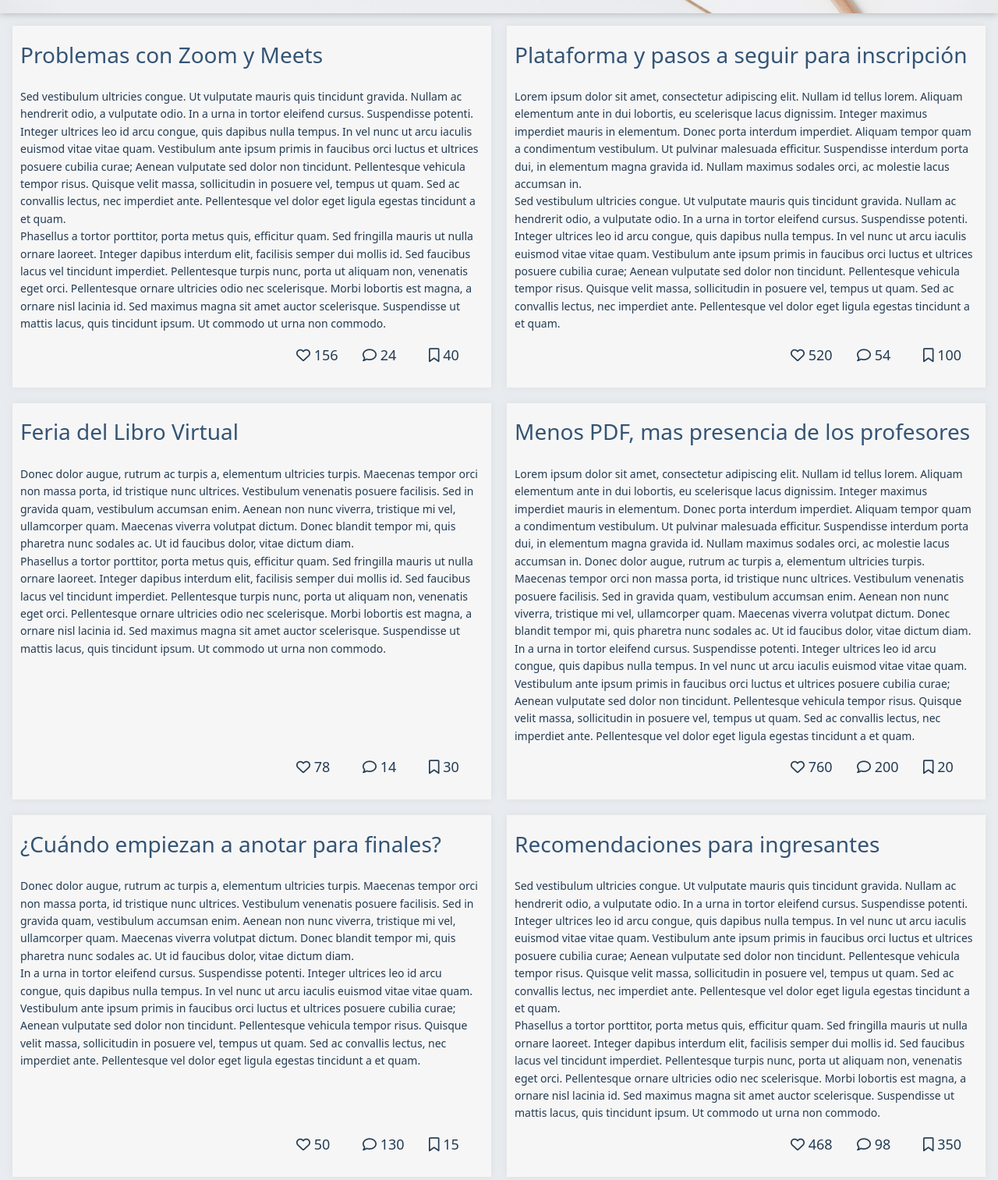
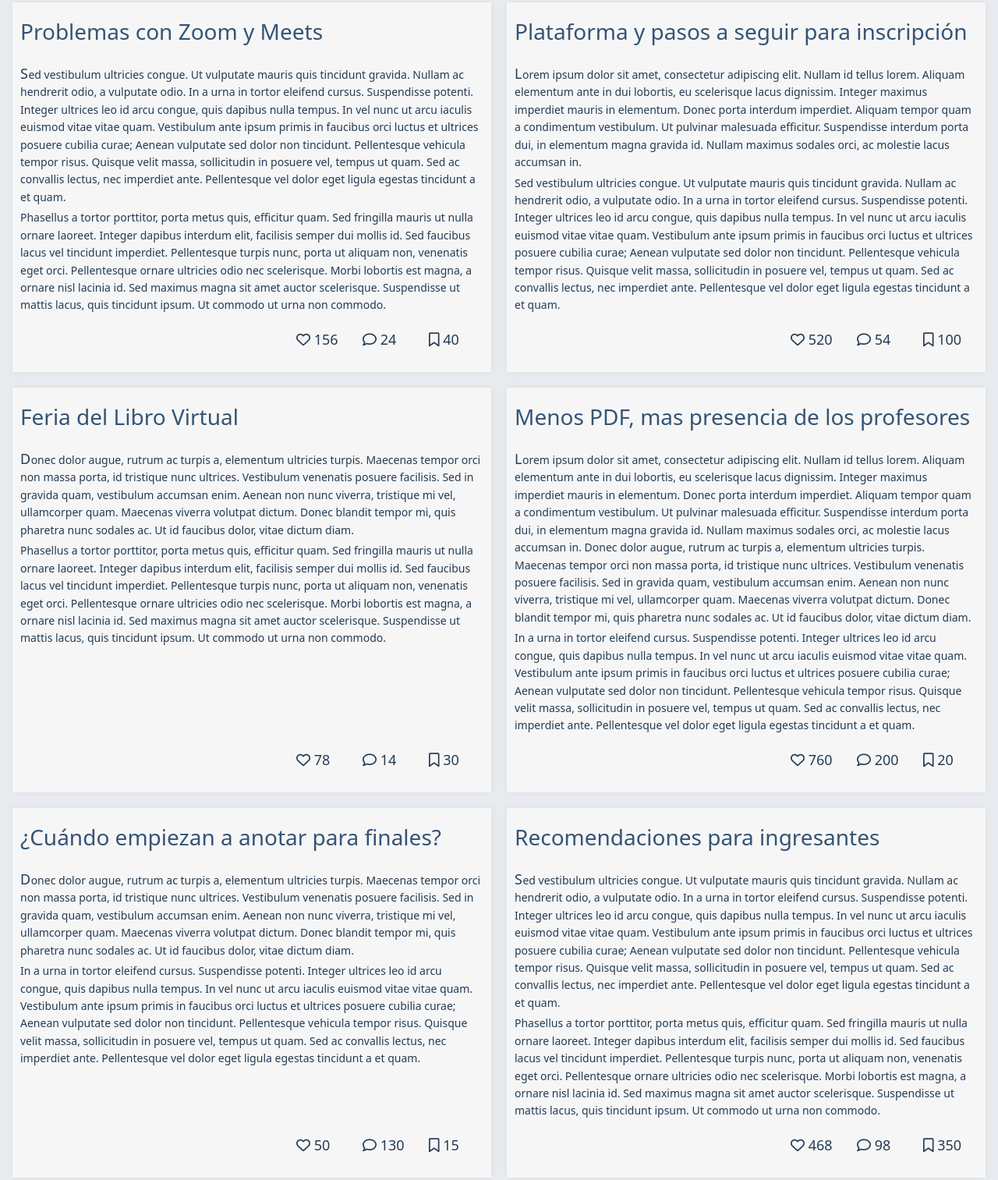
Before and after one commit to Nlezcano733/Desarrollo-Web-CH, a plain HTML site: page foro.html in a window 1280 px wide. Shown: the part 418-1931 px from the top of the page at 78% size. Drawn offline with nearby package versions, Linux system fonts and the light colour scheme.

Commit message:
version 2.0.3 -- arreglos de h1, br y espaciados

```diff
--- a/foro.html
+++ b/foro.html
@@ -48,7 +48,7 @@
                     <div class="mb-3">
                         <input type="text" class="form-control encabezado" id="formGroupExampleInput" placeholder="Encabezado de la publicación">
                     </div>
-                    <div class="form-floating mb-3 cuerpo">
+                    <div class="form-floating mb-sm-3 cuerpo">
                         <textarea class="form-control" id="floatingTextarea2" style="height: 120px"></textarea>
                         <label for="floatingTextarea2">Deje su comentario Aquí</label>
                     </div>
@@ -63,36 +63,8 @@
         <section id="posteo" class="container-fluid p-3">
             <article class="foro col-12">
                 <h3>Problemas con Zoom y Meets</h3>
-                <p class="texto">
-                    Sed vestibulum ultricies congue. Ut vulputate mauris quis tincidunt gravida. Nullam ac hendrerit odio, a
-                    vulputate odio. In a urna in tortor eleifend cursus. Suspendisse potenti. Integer ultrices leo id arcu
-                    congue, quis dapibus nulla tempus. In vel nunc ut arcu iaculis euismod vitae vitae quam. Vestibulum ante
-                    ipsum primis in faucibus orci luctus et ultrices posuere cubilia curae; Aenean vulputate sed dolor non
-                    tincidunt. Pellentesque vehicula tempor risus. Quisque velit massa, sollicitudin in posuere vel, tempus
-                    ut quam. Sed ac convallis lectus, nec imperdiet ante. Pellentesque vel dolor eget ligula egestas
-                    tincidunt a et quam.
-                    <br>
-                    Phasellus a tortor porttitor, porta metus quis, efficitur quam. Sed fringilla mauris ut nulla ornare
-                    laoreet. Integer dapibus interdum elit, facilisis semper dui mollis id. Sed faucibus lacus vel tincidunt
-                    imperdiet. Pellentesque turpis nunc, porta ut aliquam non, venenatis eget orci. Pellentesque ornare
-                    ultricies odio nec scelerisque. Morbi lobortis est magna, a ornare nisl lacinia id. Sed maximus magna
-                    sit amet auctor scelerisque. Suspendisse ut mattis lacus, quis tincidunt ipsum. Ut commodo ut urna non
-                    commodo.
-                </p>
-                <p class="iconos meGusta"><i class="far fa-heart"></i> 156 </p>
-                <p class="iconos comentario"><i class="far fa-comment"></i> 24 </p>
-                <p class="iconos guardar"><i class="far fa-bookmark"></i> 40 </p>
-            </article>
-
-            <article class="foro col-12">
-                <h3>Plataforma y pasos a seguir para inscripción</h3>
-                <p class="texto">
-                    Lorem ipsum dolor sit amet, consectetur adipiscing elit. Nullam id tellus lorem. Aliquam elementum ante
-                    in dui lobortis, eu scelerisque lacus dignissim. Integer maximus imperdiet mauris in elementum. Donec
-                    porta interdum imperdiet. Aliquam tempor quam a condimentum vestibulum. Ut pulvinar malesuada efficitur.
-                    Suspendisse interdum porta dui, in elementum magna gravida id. Nullam maximus sodales orci, ac molestie
-                    lacus accumsan in.
-                    <br>
+                <div  class="cuerpo">
+                    <p>
                         Sed vestibulum ultricies congue. Ut vulputate mauris quis tincidunt gravida. Nullam ac hendrerit odio, a
                         vulputate odio. In a urna in tortor eleifend cursus. Suspendisse potenti. Integer ultrices leo id arcu
                         congue, quis dapibus nulla tempus. In vel nunc ut arcu iaculis euismod vitae vitae quam. Vestibulum ante
@@ -101,6 +73,40 @@
                         ut quam. Sed ac convallis lectus, nec imperdiet ante. Pellentesque vel dolor eget ligula egestas
                         tincidunt a et quam.
                     </p>
+                    <p>
+                        Phasellus a tortor porttitor, porta metus quis, efficitur quam. Sed fringilla mauris ut nulla ornare
+                        laoreet. Integer dapibus interdum elit, facilisis semper dui mollis id. Sed faucibus lacus vel tincidunt
+                        imperdiet. Pellentesque turpis nunc, porta ut aliquam non, venenatis eget orci. Pellentesque ornare
+                        ultricies odio nec scelerisque. Morbi lobortis est magna, a ornare nisl lacinia id. Sed maximus magna
+                        sit amet auctor scelerisque. Suspendisse ut mattis lacus, quis tincidunt ipsum. Ut commodo ut urna non
+                        commodo.
+                    </p>
+                </div>
+                <p class="iconos meGusta"><i class="far fa-heart"></i> 156 </p>
+                <p class="iconos comentario"><i class="far fa-comment"></i> 24 </p>
+                <p class="iconos guardar"><i class="far fa-bookmark"></i> 40 </p>
+            </article>
+
+            <article class="foro col-12">
+                <h3>Plataforma y pasos a seguir para inscripción</h3>
+                <div class="cuerpo">
+                    <p>
+                        Lorem ipsum dolor sit amet, consectetur adipiscing elit. Nullam id tellus lorem. Aliquam elementum ante
+                        in dui lobortis, eu scelerisque lacus dignissim. Integer maximus imperdiet mauris in elementum. Donec
+                        porta interdum imperdiet. Aliquam tempor quam a condimentum vestibulum. Ut pulvinar malesuada efficitur.
+                        Suspendisse interdum porta dui, in elementum magna gravida id. Nullam maximus sodales orci, ac molestie
+                        lacus accumsan in.
+                    </p>
+                    <p>
+                        Sed vestibulum ultricies congue. Ut vulputate mauris quis tincidunt gravida. Nullam ac hendrerit odio, a
+                        vulputate odio. In a urna in tortor eleifend cursus. Suspendisse potenti. Integer ultrices leo id arcu
+                        congue, quis dapibus nulla tempus. In vel nunc ut arcu iaculis euismod vitae vitae quam. Vestibulum ante
+                        ipsum primis in faucibus orci luctus et ultrices posuere cubilia curae; Aenean vulputate sed dolor non
+                        tincidunt. Pellentesque vehicula tempor risus. Quisque velit massa, sollicitudin in posuere vel, tempus
+                        ut quam. Sed ac convallis lectus, nec imperdiet ante. Pellentesque vel dolor eget ligula egestas
+                        tincidunt a et quam.
+                    </p>
+                </div>
                 <p class="iconos meGusta"><i class="far fa-heart"></i> 520 </p>
                 <p class="iconos comentario"><i class="far fa-comment"></i> 54</p>
                 <p class="iconos guardar"><i class="far fa-bookmark"></i> 100 </p>
@@ -108,13 +114,15 @@
 
             <article class="foro col-12">
                 <h3>Feria del Libro Virtual</h3>
-                <p class="texto">
+                <div class="cuerpo">
+                    <p>
                         Donec dolor augue, rutrum ac turpis a, elementum ultricies turpis. Maecenas tempor
                         orci non massa porta, id tristique nunc ultrices. Vestibulum venenatis posuere facilisis. Sed in gravida
                         quam, vestibulum accumsan enim. Aenean non nunc viverra, tristique mi vel, ullamcorper quam. Maecenas
                         viverra volutpat dictum. Donec blandit tempor mi, quis pharetra nunc sodales ac. Ut id faucibus dolor,
                         vitae dictum diam.
-                    <br>
+                    </p>
+                    <p>
                         Phasellus a tortor porttitor, porta metus quis, efficitur quam. Sed fringilla mauris ut nulla ornare
                         laoreet. Integer dapibus interdum elit, facilisis semper dui mollis id. Sed faucibus lacus vel tincidunt
                         imperdiet. Pellentesque turpis nunc, porta ut aliquam non, venenatis eget orci. Pellentesque ornare
@@ -122,6 +130,7 @@
                         sit amet auctor scelerisque. Suspendisse ut mattis lacus, quis tincidunt ipsum. Ut commodo ut urna non
                         commodo.
                     </p>
+                </div>
                 <p class="iconos meGusta"><i class="far fa-heart"></i> 78 </p>
                 <p class="iconos comentario"><i class="far fa-comment"></i> 14 </p>
                 <p class="iconos guardar"><i class="far fa-bookmark"></i> 30 </p>
@@ -129,7 +138,8 @@
 
             <article class="foro col-12">
                 <h3>Menos PDF, mas presencia de los profesores</h3>
-                <p class="texto">
+                <div class="cuerpo">
+                    <p>
                         Lorem ipsum dolor sit amet, consectetur adipiscing elit. Nullam id tellus lorem. Aliquam elementum ante
                         in dui lobortis, eu scelerisque lacus dignissim. Integer maximus imperdiet mauris in elementum. Donec
                         porta interdum imperdiet. Aliquam tempor quam a condimentum vestibulum. Ut pulvinar malesuada efficitur.
@@ -139,7 +149,8 @@
                         quam, vestibulum accumsan enim. Aenean non nunc viverra, tristique mi vel, ullamcorper quam. Maecenas
                         viverra volutpat dictum. Donec blandit tempor mi, quis pharetra nunc sodales ac. Ut id faucibus dolor,
                         vitae dictum diam.
-                    <br>
+                    </p>
+                    <p>
                         In a urna in tortor eleifend cursus. Suspendisse potenti. Integer ultrices leo id arcu
                         congue, quis dapibus nulla tempus. In vel nunc ut arcu iaculis euismod vitae vitae quam. Vestibulum ante
                         ipsum primis in faucibus orci luctus et ultrices posuere cubilia curae; Aenean vulputate sed dolor non
@@ -147,6 +158,7 @@
                         ut quam. Sed ac convallis lectus, nec imperdiet ante. Pellentesque vel dolor eget ligula egestas
                         tincidunt a et quam.
                     </p>
+                </div>
                 <p class="iconos meGusta"><i class="far fa-heart"></i> 760</p>
                 <p class="iconos comentario"><i class="far fa-comment"></i> 200 </p>
                 <p class="iconos guardar"><i class="far fa-bookmark"></i> 20 </p>
@@ -154,13 +166,15 @@
 
             <article class="foro col-12">
                 <h3>¿Cuándo empiezan a anotar para finales?</h3>
-                <p class="texto">
+                <div class="cuerpo">
+                    <p>
                         Donec dolor augue, rutrum ac turpis a, elementum ultricies turpis. Maecenas tempor
                         orci non massa porta, id tristique nunc ultrices. Vestibulum venenatis posuere facilisis. Sed in gravida
                         quam, vestibulum accumsan enim. Aenean non nunc viverra, tristique mi vel, ullamcorper quam. Maecenas
                         viverra volutpat dictum. Donec blandit tempor mi, quis pharetra nunc sodales ac. Ut id faucibus dolor,
                         vitae dictum diam.
-                    <br>
+                    </p>
+                    <p>
                         In a urna in tortor eleifend cursus. Suspendisse potenti. Integer ultrices leo id arcu
                         congue, quis dapibus nulla tempus. In vel nunc ut arcu iaculis euismod vitae vitae quam. Vestibulum ante
                         ipsum primis in faucibus orci luctus et ultrices posuere cubilia curae; Aenean vulputate sed dolor non
@@ -168,6 +182,7 @@
                         ut quam. Sed ac convallis lectus, nec imperdiet ante. Pellentesque vel dolor eget ligula egestas
                         tincidunt a et quam.
                     </p>
+                </div>
                 <p class="iconos meGusta"><i class="far fa-heart"></i> 50 </p>
                 <p class="iconos comentario"><i class="far fa-comment"></i> 130 </p>
                 <p class="iconos guardar"><i class="far fa-bookmark"></i> 15 </p>
@@ -175,7 +190,8 @@
 
             <article class="foro col-12">
                 <h3>Recomendaciones para ingresantes</h3>
-                <p class="texto">
+                <div class="cuerpo">
+                    <p>
                         Sed vestibulum ultricies congue. Ut vulputate mauris quis tincidunt gravida. Nullam ac hendrerit odio, a
                         vulputate odio. In a urna in tortor eleifend cursus. Suspendisse potenti. Integer ultrices leo id arcu
                         congue, quis dapibus nulla tempus. In vel nunc ut arcu iaculis euismod vitae vitae quam. Vestibulum ante
@@ -183,7 +199,8 @@
                         tincidunt. Pellentesque vehicula tempor risus. Quisque velit massa, sollicitudin in posuere vel, tempus
                         ut quam. Sed ac convallis lectus, nec imperdiet ante. Pellentesque vel dolor eget ligula egestas
                         tincidunt a et quam.
-                    <br>
+                    </p>
+                    <p>
                         Phasellus a tortor porttitor, porta metus quis, efficitur quam. Sed fringilla mauris ut nulla ornare
                         laoreet. Integer dapibus interdum elit, facilisis semper dui mollis id. Sed faucibus lacus vel tincidunt
                         imperdiet. Pellentesque turpis nunc, porta ut aliquam non, venenatis eget orci. Pellentesque ornare
@@ -191,6 +208,7 @@
                         sit amet auctor scelerisque. Suspendisse ut mattis lacus, quis tincidunt ipsum. Ut commodo ut urna non
                         commodo.
                     </p>
+                </div>
                 <p class="iconos meGusta"><i class="far fa-heart"></i> 468 </p>
                 <p class="iconos comentario"><i class="far fa-comment"></i> 98 </p>
                 <p class="iconos guardar"><i class="far fa-bookmark"></i> 350 </p>
--- a/scss/Enlaces/_mediaSM.scss
+++ b/scss/Enlaces/_mediaSM.scss
@@ -140,7 +140,6 @@
         }
     }
 
-    /* POSTEOS */
     #posteo{
         display: grid;
         grid-template-columns: 1fr;
@@ -250,7 +249,7 @@
                 text-align: left;
             }
 
-            h5{
+            h4{
                 display: none;
             }
         }
--- a/scss/estilos.scss
+++ b/scss/estilos.scss
@@ -197,12 +197,11 @@
 #ideas{
     @include grids (30px, 10px, start, auto);
     grid-template-columns: 1fr;
-    grid-template-rows: 30px 25px auto 40px;
+    grid-template-rows: 30px 25px auto;
     grid-template-areas:
         "titIdeas"
         "aclaracion"
-        "formulario"
-        "botones";
+        "formulario";
     margin-top: 50px;
     background-image: url(../Imagenes/ImagenForo.jpg);
     background-size: cover;
@@ -222,8 +221,8 @@
         grid-area: formulario;
     }
     .btnForo{
-        grid-area: botones;
         @include flexbox(row, stretch, center);
+        margin-bottom: 20px;
 
         input{
             margin-right: 10px;
@@ -232,7 +231,6 @@
 }
 
 
-/* POSTEOS */
 #posteo{
     @include grids(20px, 20px, center, center);
     grid-template-columns: 1fr 1fr;
@@ -246,7 +244,7 @@
     grid-template-areas:
         "titForo titForo titForo titForo"
         "textForo textForo textForo textForo"
-        ". mg com save";
+       ". mg com save";
     @extend .articulo;
     height: 100%;
     padding: 10px;
@@ -256,9 +254,18 @@
         grid-area: titForo;
         align-self: center;
     }
-    .texto{
+    .cuerpo{
         grid-area: textForo;
-        line-height: 1.6em;
+        p{
+            margin-bottom: 0.3em;
+            line-height: 1.6em;
+
+        }
+        &::first-letter{
+            font-weight: 500;
+            font-size: large;
+            letter-spacing: 0.5px;
+        }
     }
 
     .iconos{
@@ -453,7 +460,7 @@
             margin: 15px auto;
         }
 
-        h5{
+        h4{
             font-family: $fuenteTitulo;
             font-size: $cuerpo;
             letter-spacing: 1px;
```
Also changed, not shown: informacion.html (+3 -3 lines), revistas.html (+3 -3 lines), scss/Enlaces/_mediaXS.scss (+16 -12 lines), css/styles.css, 1 other file. Lines whose indentation alone changed are shown as unchanged.
